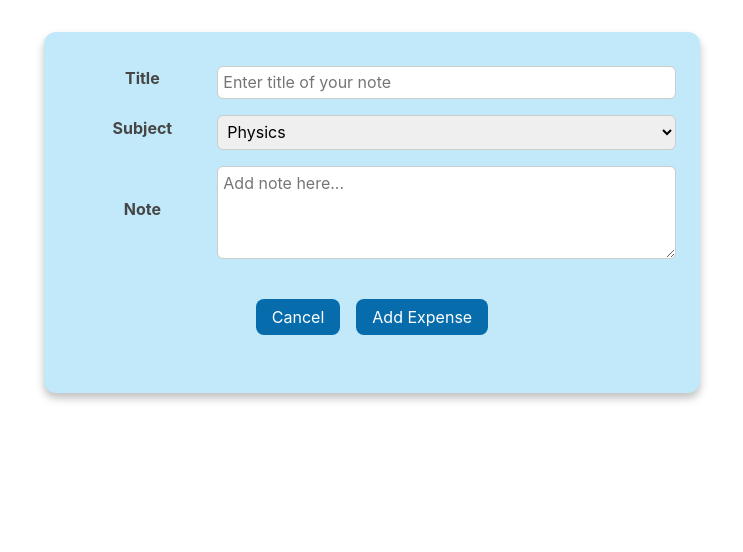
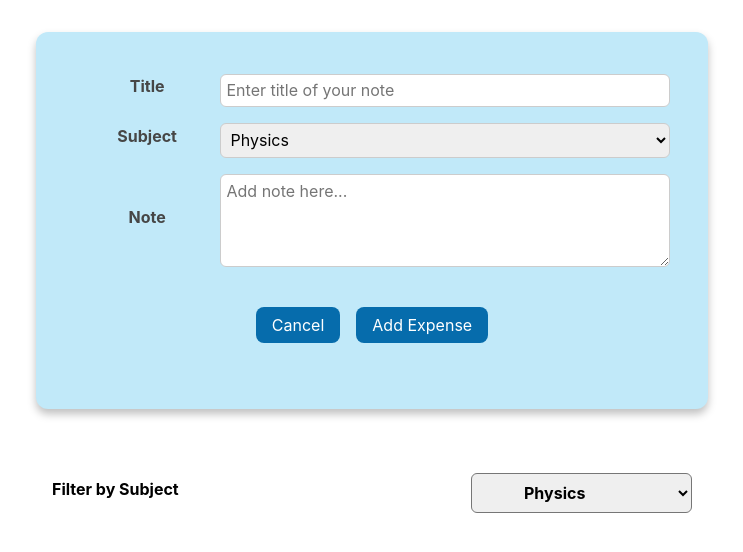
Before and after one commit to Mamuni98/Note-assignment, a React (Create React App) app: page / in a window 1280 px wide. Shown: the top 552 px of the page, without its empty margins (268-1011 px from the left). Built offline with nearby package versions, Linux system fonts and the light colour scheme.

Commit message:
filteradded

```diff
--- a/src/App.js
+++ b/src/App.js
@@ -1,9 +1,11 @@
-import './App.css';
-import AddNote from './components/AddNote/AddNote';
+import "./App.css";
+import AddNote from "./components/AddNote/AddNote";
+import NoteFilter from "./components/NoteFilter/NoteFilter";
 function App() {
   return (
     <div className="App">
-      <AddNote/>
+      <AddNote />
+      <NoteFilter />
     </div>
   );
 }
--- a/src/components/AddNote/AddNote.js
+++ b/src/components/AddNote/AddNote.js
@@ -1,12 +1,12 @@
 import classes from "./AddNote.module.css";
 import NoteForm from "./NoteForm";
-import Card from "../Card/Card";
+
 const AddNote = () => {
   return (
-    <Card className={classes.addnote}>
+    <div className={classes.addnote}>
       {/* <button>Add Note</button> */}
       <NoteForm/>
-    </Card>
+    </div>
   );
 };
 
--- a/src/components/AddNote/AddNote.module.css
+++ b/src/components/AddNote/AddNote.module.css
@@ -4,6 +4,9 @@
   width: 100%;
   max-width: 40rem;
   text-align: center;
+  border-radius: 12px;
+  box-shadow: 0 5px 8px rgba(0, 0, 0, 0.25);
+  background-color: rgb(193, 233, 249);
 }
 
 .addnote button {
--- a/src/components/AddNote/NoteForm.module.css
+++ b/src/components/AddNote/NoteForm.module.css
@@ -1,7 +1,7 @@
 .form {
   margin: 0.1rem auto;
-  width: 50rem;
-  max-width: 95%;
+  width: 93%;
+  max-width: 50rem;
   text-align: center;
   padding: 0.5rem;
 }
--- /dev/null
+++ b/src/components/NoteFilter/NoteFilter.js
@@ -0,0 +1,20 @@
+import classes from "./NoteFilter.module.css";
+
+const NoteFilter = () => {
+  return (
+    <div className={classes.filter}>
+      <div className={classes.filtercontrol}>
+        <label>Filter by Subject</label>
+        <select>
+          <option value="Physics">Physics</option>
+          <option value="Chemistry">Chemistry</option>
+          <option value="Mathematics">Mathematics</option>
+          <option value="English">English</option>
+          <option value="Biology">Biology</option>
+        </select>
+      </div>
+    </div>
+  );
+};
+
+export default NoteFilter;
--- /dev/null
+++ b/src/components/NoteFilter/NoteFilter.module.css
@@ -0,0 +1,34 @@
+.filter {
+  padding: 1rem;
+  margin: 1rem auto;
+  width: 100%;
+  max-width: 40rem;
+  text-align: center;
+  color: black;
+}
+
+.filtercontrol {
+  display: flex;
+  width: 100%;
+  align-items: center;
+  justify-content: space-between;
+  margin: 1rem 0;
+}
+
+.filtercontrol label {
+  font-weight: bold;
+  margin-bottom: 0.5rem;
+}
+
+.filtercontrol select {
+  font: inherit;
+  padding: 0.5rem 3rem;
+  font-weight: bold;
+  border-radius: 6px;
+}
+@media (min-width: 768px) {
+    .filtercontrol {
+      align-items: center;
+      flex-direction: row;
+    }
+  }
```
Also changed, not shown: src/components/Card/Card.module.css (+5 -5 lines).
